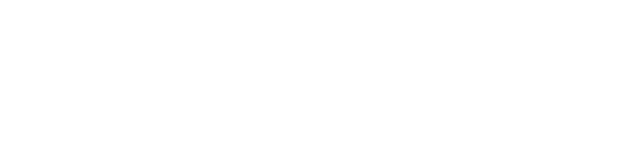
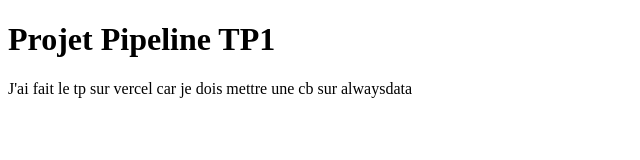
Before and after one commit to mariusyvt/pipelinetp1, a plain HTML site: page index.html in a window 1280 px wide. Shown: the whole page, without its empty margins (0-640 px from the left). Drawn offline with Linux system fonts and the light colour scheme.

Commit message:
Index.html

```diff
--- a/index.html
+++ b/index.html
@@ -5,5 +5,8 @@
     <meta name="viewport" content="width=device-width, initial-scale=1.0" />
     <title>Document</title>
   </head>
-  <body></body>
+  <body>
+    <h1>Projet Pipeline TP1</h1>
+    <p>J'ai fait le tp sur vercel car je dois mettre une cb sur alwaysdata</p>
+  </body>
 </html>
```
